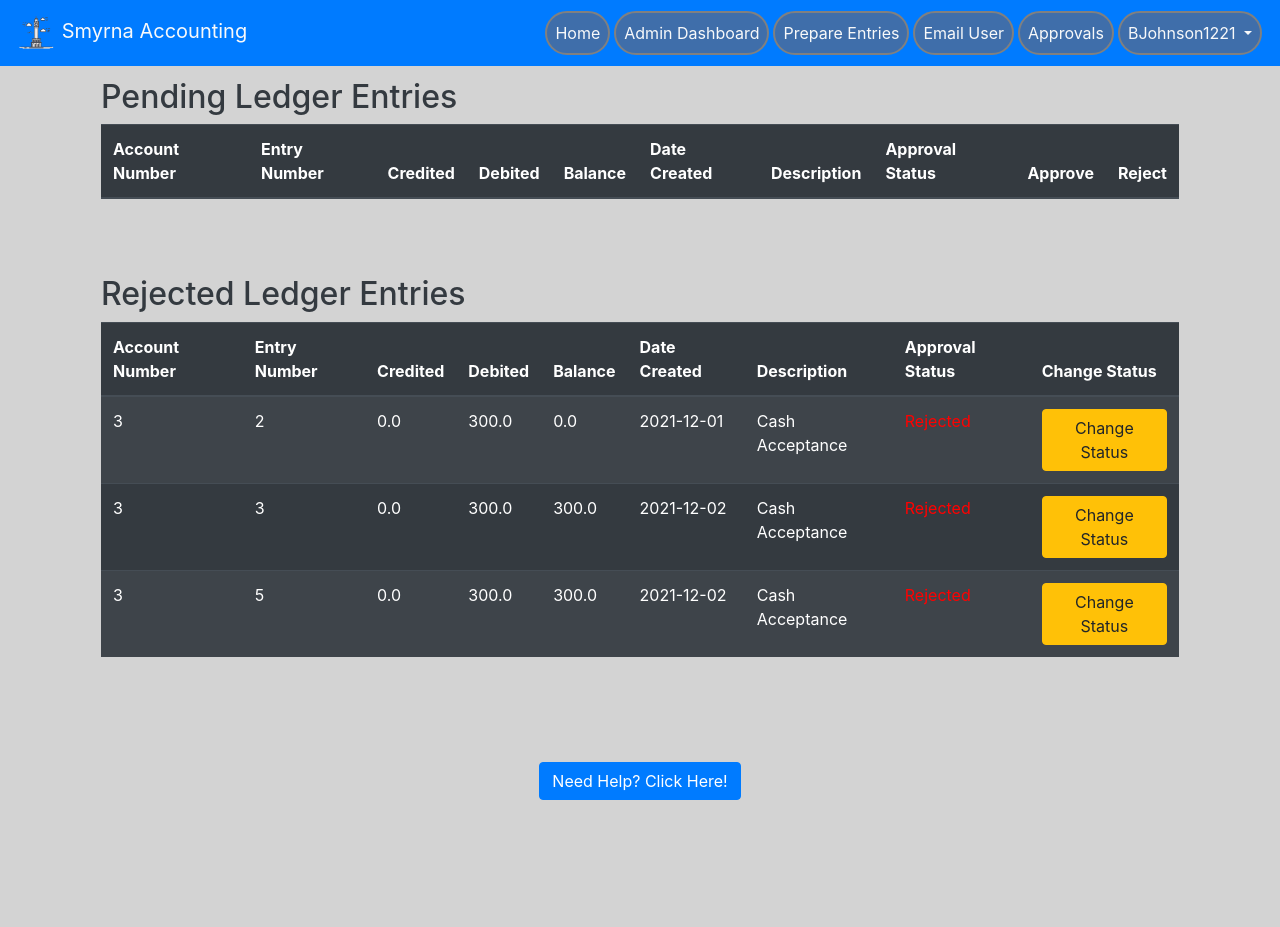
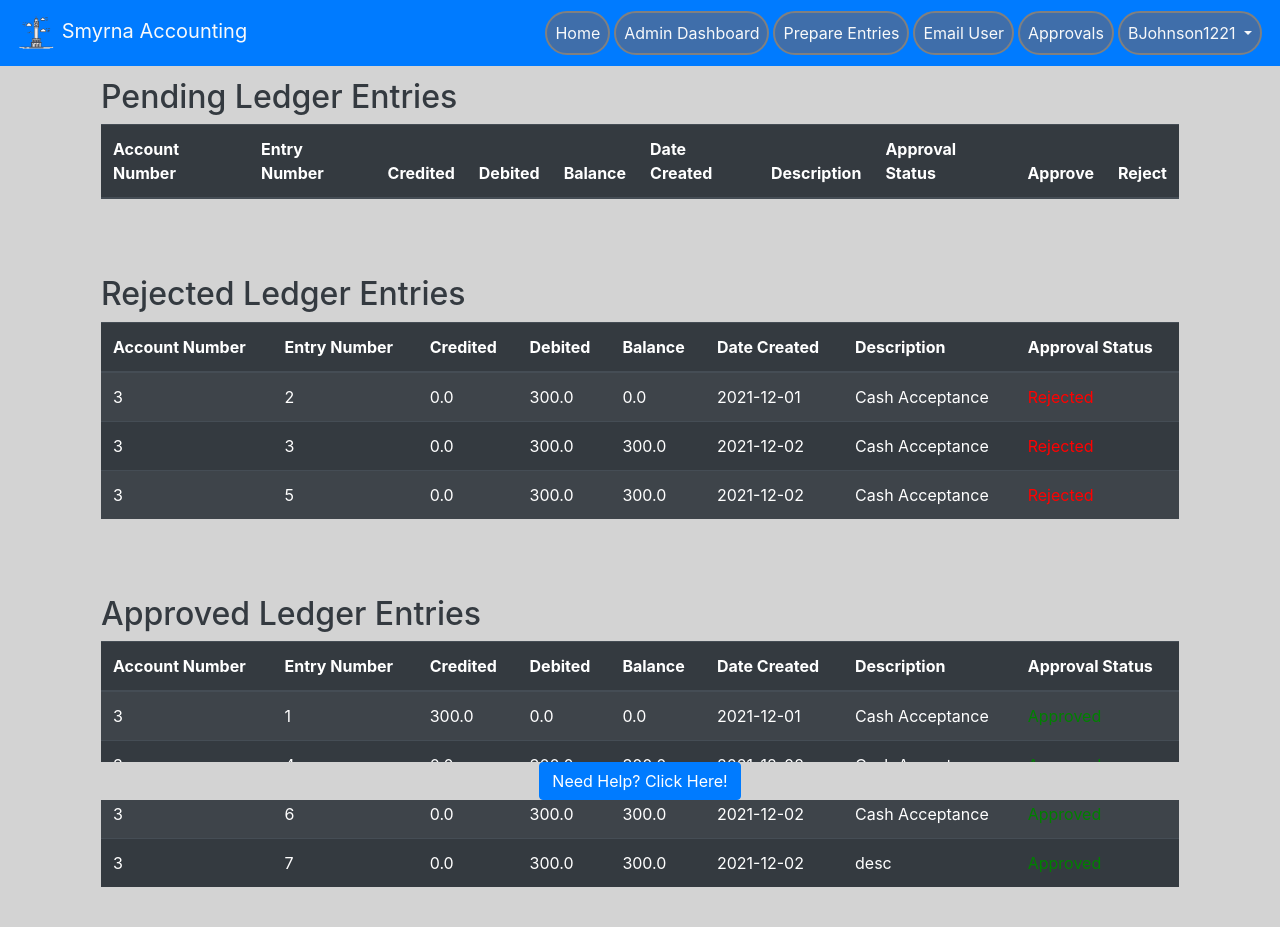
Before and after one commit to Dunson/SWE_4713_Project, a Flask app: page /approvals in a window 1280 px wide. Before the commit the page ends 800 px from the top, so only its background shows below. Run offline with Flask 2, Linux system fonts and the light colour scheme; a user stored in the database is signed in; data comes from the database, SQL or seed files in the repository; both versions use the stored data as it was after the commit; lists and menus that the app fills with data are empty; some libraries are stand-ins or nearby versions.

Commit message:
many changes

```diff
--- a/website/auth.py
+++ b/website/auth.py
@@ -465,18 +465,28 @@ def send_email():
 
     return render_template('email_user.html', user=user)
 
-@auth.route('/approvals', methods=['GET','POST'])
+
+@auth.route('/approvals', methods=['GET', 'POST'])
 def approve():
     user=current_user
     req =request.form
+    a = req.get("approve")
+    r = req.get("reject")
 
     if request.method == "POST":
-        if req.get("approve"):
-            print("x")
-        elif req.get("reject"):
-            print("reject")
+        if a:
+            approval_query = Ledger.query.filter_by(entry_num=int(a)).first()
+            approval_query.isApproved = 'Approved'
+        elif r:
+            rejection_query = Ledger.query.filter_by(entry_num=int(r)).first()
+            rejection_query.isApproved = 'Rejected'
+
+        db.session.commit()
+
     return render_template('approvals.html', user=user, ledgerq=Ledger.query.filter_by(isApproved='Pending'),
-                           rejected_entries=Ledger.query.filter_by(isApproved='Rejected'))
+                           rejected_entries=Ledger.query.filter_by(isApproved='Rejected'),
+                           approved_entries=Ledger.query.filter_by(isApproved='Approved'),
+                           all=Ledger.query.all())
 
 
 @auth.route('/acc_ledger/<id>', methods=['GET', 'POST'])
@@ -484,6 +494,21 @@ def accl (id):
     id = User.id
     return render_template('acc_ledger.html', user=current_user, journal_query=Journal.query.join(Account),
                            accl_query=Ledger.query.join(Journal), att_query=Attachments.query.join(Ledger))
+
+
+@auth.route('/income_statement/', methods=['GET','POST'])
+def income_statement():
+    return render_template('income_statement.html', user=current_user)
+
+
+@auth.route('/balance_sheet/', methods=['GET','POST'])
+def balance_sheet():
+    return render_template('balance_sheet.html', user=current_user)
+
+
+@auth.route('/trial_balance/', methods=['GET','POST'])
+def trial_balance():
+    return render_template('trial_balance.html', user=current_user)
 
 # --Tools---
 
--- a/website/templates/accountOverview.html
+++ b/website/templates/accountOverview.html
@@ -153,6 +153,7 @@
           <th scope="col">Description</th>
           <th scope="col">Type</th>
           <th scope="col">Statement</th>
+          <th scope="col">Journal</th>
         </tr>
       </thead>
       <tbody style="overflow-y: scroll;">
--- a/website/templates/approvals.html
+++ b/website/templates/approvals.html
@@ -32,7 +32,7 @@
         </tr>
       </thead>
 
-      <tbody style="overflow-y: scroll;">
+      <tbody id="myTable3" style="overflow-y: scroll;">
         {% for ledger in ledgerq %}
         <tr>
           <td id="acc_num">{{ledger.acc_num}}</td>
@@ -47,8 +47,8 @@
           {% else %}
           <td style="color: red">Rejected</td>
           {% endif %}
-          <td><form method="post"><button name="approve" type="submit" class="btn btn-success">Approve</button></form></td>
-        <td><form method="post"><button name="reject" type="submit" class="btn btn-danger" >Reject</button></form></td>
+          <td><form method="post"><button name="approve" type="submit" class="btn btn-success" value="{{ ledger.entry_num }}">Approve</button></form></td>
+        <td><form method="post"><button name="reject" type="submit" class="btn btn-danger" value="{{ ledger.entry_num }}" >Reject</button></form></td>
         </tr>
         {% endfor %}
 
@@ -79,11 +79,10 @@
           <th>Date Created</th>
           <th>Description</th>
           <th>Approval Status</th>
-          <th>Change Status</th>
         </tr>
       </thead>
 
-      <tbody style="overflow-y: scroll;">
+      <tbody id="myTable" style="overflow-y: scroll;">
         {% for x in rejected_entries %}
         <tr>
           <td id="acc_num">{{x.acc_num}}</td>
@@ -98,7 +97,6 @@
           {% else %}
           <td style="color: red">Rejected</td>
           {% endif %}
-          <td><form method="post"><button name="reverse" type="submit" class="btn btn-warning">Change Status</button></form></td>
         </tr>
         {% endfor %}
 
@@ -108,6 +106,52 @@
 
   <br>
 
+
+</div>
+
+   <div class="container-fluid px-3 py-1 pb-4">
+
+    <form class="form-inline" method="POST">
+      <h2 class="text-dark pt-2">Approved Ledger Entries</h2>
+    </form>
+
+  <div>
+    <table class="table table-striped table-dark">
+      <thead style="position: sticky;">
+        <tr>
+          <th>Account Number</th>
+          <th>Entry Number</th>
+          <th>Credited</th>
+          <th>Debited</th>
+          <th>Balance</th>
+          <th>Date Created</th>
+          <th>Description</th>
+          <th>Approval Status</th>
+        </tr>
+      </thead>
+
+      <tbody id="myTable" style="overflow-y: scroll;">
+        {% for x in approved_entries %}
+        <tr>
+          <td id="acc_num">{{x.acc_num}}</td>
+          <td id="entry_num">{{x.entry_num}}</td>
+          <td id="entry_cred">{{x.entry_cred}}</td>
+          <td id="entry_deb">{{x.entry_deb}}</td>
+          <td id="entry_bal">{{x.entry_bal}}</td>
+          <td id="entry_date">{{x.entry_date}}</td>
+          <td id="entry_desc">{{x.entry_desc}}</td>
+          {% if x.isApproved == 'Approved' %}
+          <td style="color: green">Approved</td>
+        {% endif %}
+        </tr>
+        {% endfor %}
+
+      </tbody>
+    </table>
+  </div>
+
+</div>
+
 </div>
 
 
--- a/website/templates/base.html
+++ b/website/templates/base.html
@@ -79,7 +79,6 @@
                  <li class = "nav-item">
                     <a class = "nav-link text-light text-center" id = "approvals" href="/approvals">Approvals</a>
                  </li>
-
                 {% endif %}
 
                 <li class="nav-item dropdown">
@@ -88,6 +87,9 @@
                         {{ user.userName }}
                     </a>
                     <div class = "dropdown-menu dropdown-menu-right" aria-labelledby="navbarDropdownMenuLink">
+                        <a class = "nav-link text-dark" id = "is" href="/income_statement">Income Statement</a>
+                        <a class = "nav-link text-dark" id = "bs" href="/balance_sheet">Balance Sheet</a>
+                        <a class = "nav-link text-dark" id = "tb" href="/trial_balance">Trial Balance</a>
                         <a class = "nav-link text-dark" id = "logout" href="/logout">Logout</a>
                     </div>
                 </li>
@@ -149,4 +151,14 @@
     <a href="/help" class="btn btn-primary">Need Help? Click Here!</a>
 </div>
 
+
+<style>
+    .table-wrapper {
+  max-height: 500px;
+  width: 1250px;
+  overflow: auto;
+  display:inline-block;
+}
+</style>
+
 </html>
--- a/website/templates/email_user.html
+++ b/website/templates/email_user.html
@@ -1,5 +1,3 @@
-<!DOCTYPE html>
-<html lang="en">
 
 {% extends "base.html" %} {% block title %} Email User {% endblock %}
 
```
Also changed, not shown: website/templates/balance_sheet.html (added, +72 -0 lines), website/templates/income_statement.html (added, +41 -0 lines), website/templates/trial_balance.html (added, +31 -0 lines), website/database.db, website/models.py (line endings or trailing spaces).
